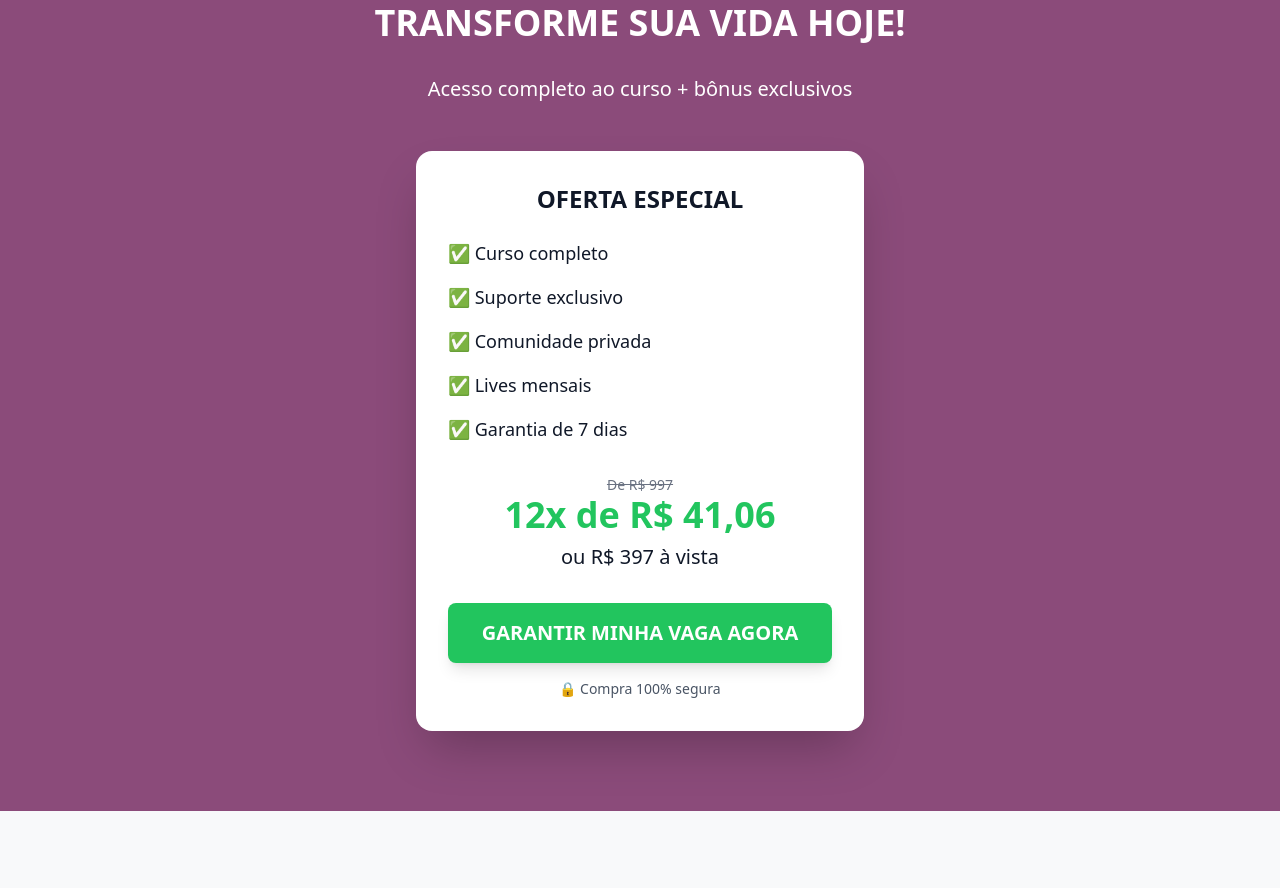
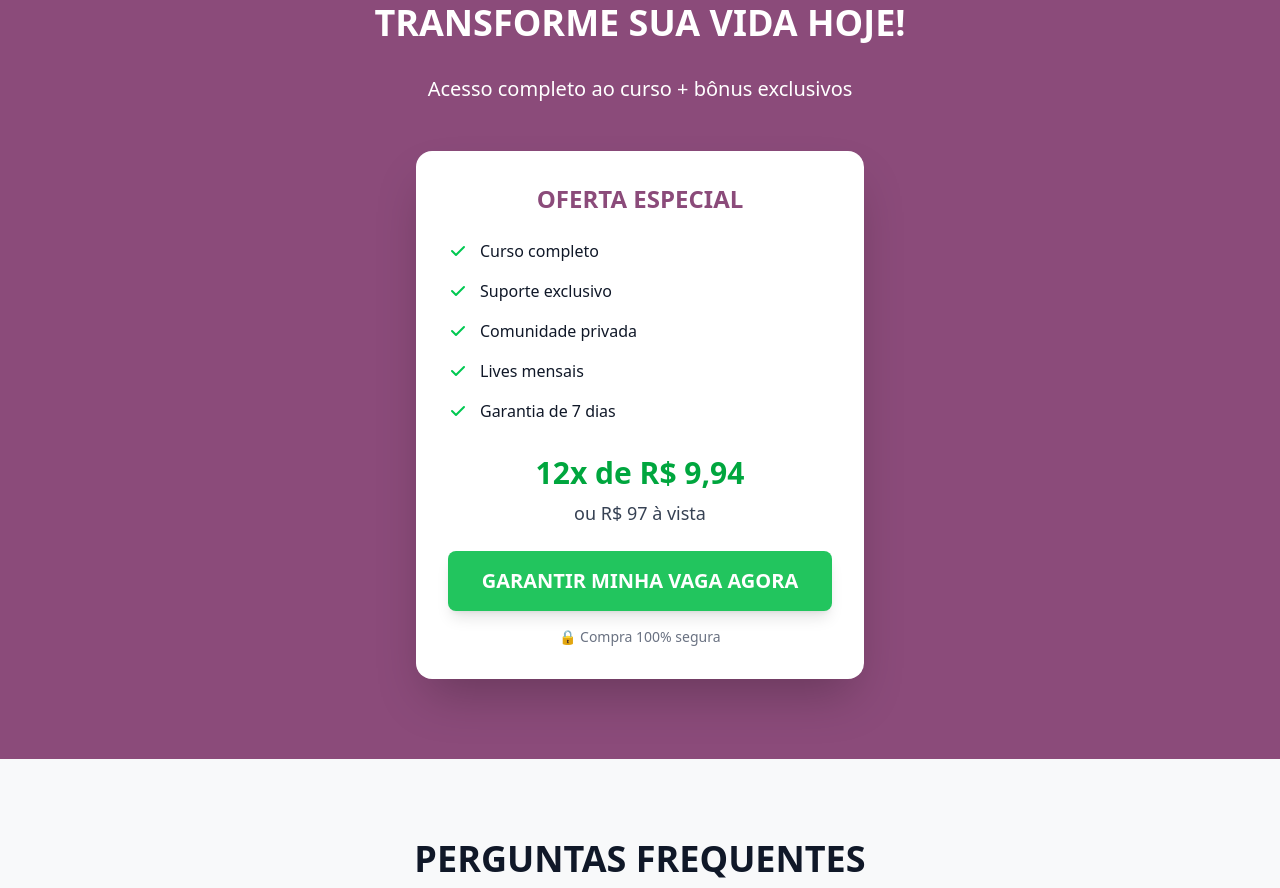
Before and after one commit to LuanCKRG/afiliado_sem_patrao, a website: page index.html in a window 1280 px wide. Shown: the part 7586-8474 px from the top of the page. Drawn offline with nearby package versions, Linux system fonts and the light colour scheme; files that its build step writes are made by us from their sources.

Commit message:
fixture(seção-oferta): improve layout and styling for better visibility

```diff
--- a/index.html
+++ b/index.html
@@ -588,30 +588,56 @@
     <!-- Seção Oferta -->
     <section class="py-20 bg-primary text-white">
         <div class="container mx-auto px-4 text-center">
-            <h2 class="text-4xl font-bold mb-8">TRANSFORME SUA VIDA HOJE!</h2>
-            <p class="text-xl mb-12">Acesso completo ao curso + bônus exclusivos</p>
+            <h2 class="text-4xl font-bold mb-8" data-aos="fade-up">TRANSFORME SUA VIDA HOJE!</h2>
+            <p class="text-xl mb-12" data-aos="fade-up" data-aos-delay="100">Acesso completo ao curso + bônus exclusivos</p>
 
-            <div class="bg-white text-gray-900 rounded-2xl p-8 max-w-md mx-auto shadow-2xl">
-                <h3 class="text-2xl font-bold mb-6">OFERTA ESPECIAL</h3>
-                <div class="space-y-4 mb-8 text-left">
-                    <p class="text-lg">✅ Curso completo</p>
-                    <p class="text-lg">✅ Suporte exclusivo</p>
-                    <p class="text-lg">✅ Comunidade privada</p>
-                    <p class="text-lg">✅ Lives mensais</p>
-                    <p class="text-lg">✅ Garantia de 7 dias</p>
+            <div class="max-w-md mx-auto bg-white text-gray-900 rounded-2xl shadow-2xl p-8" data-aos="zoom-in" data-aos-delay="200">
+                <h3 class="text-2xl font-bold mb-6 text-primary">OFERTA ESPECIAL</h3>
+
+                <div class="space-y-4 mb-8">
+                    <div class="flex items-center gap-3">
+                        <svg class="w-5 h-5 text-green-500" fill="currentColor" viewBox="0 0 20 20">
+                            <path d="M16.707 5.293a1 1 0 010 1.414l-8 8a1 1 0 01-1.414 0l-4-4a1 1 0 011.414-1.414L8 12.586l7.293-7.293a1 1 0 011.414 0z"/>
+                        </svg>
+                        <span>Curso completo</span>
+                    </div>
+                    <div class="flex items-center gap-3">
+                        <svg class="w-5 h-5 text-green-500" fill="currentColor" viewBox="0 0 20 20">
+                            <path d="M16.707 5.293a1 1 0 010 1.414l-8 8a1 1 0 01-1.414 0l-4-4a1 1 0 011.414-1.414L8 12.586l7.293-7.293a1 1 0 011.414 0z"/>
+                        </svg>
+                        <span>Suporte exclusivo</span>
+                    </div>
+                    <div class="flex items-center gap-3">
+                        <svg class="w-5 h-5 text-green-500" fill="currentColor" viewBox="0 0 20 20">
+                            <path d="M16.707 5.293a1 1 0 010 1.414l-8 8a1 1 0 01-1.414 0l-4-4a1 1 0 011.414-1.414L8 12.586l7.293-7.293a1 1 0 011.414 0z"/>
+                        </svg>
+                        <span>Comunidade privada</span>
+                    </div>
+                    <div class="flex items-center gap-3">
+                        <svg class="w-5 h-5 text-green-500" fill="currentColor" viewBox="0 0 20 20">
+                            <path d="M16.707 5.293a1 1 0 010 1.414l-8 8a1 1 0 01-1.414 0l-4-4a1 1 0 011.414-1.414L8 12.586l7.293-7.293a1 1 0 011.414 0z"/>
+                        </svg>
+                        <span>Lives mensais</span>
+                    </div>
+                    <div class="flex items-center gap-3">
+                        <svg class="w-5 h-5 text-green-500" fill="currentColor" viewBox="0 0 20 20">
+                            <path d="M16.707 5.293a1 1 0 010 1.414l-8 8a1 1 0 01-1.414 0l-4-4a1 1 0 011.414-1.414L8 12.586l7.293-7.293a1 1 0 011.414 0z"/>
+                        </svg>
+                        <span>Garantia de 7 dias</span>
+                    </div>
                 </div>
 
-                <div class="mb-8">
-                    <p class="text-sm text-gray-500 line-through">De R$ 997</p>
-                    <p class="text-4xl font-bold text-secondary mb-2">12x de R$ 41,06</p>
-                    <p class="text-xl">ou R$ 397 à vista</p>
+                <div class="mb-6">
+                    <!-- <p class="text-sm text-gray-500 line-through">De R$ 997</p> -->
+                    <p class="text-3xl font-bold text-green-600 mb-2">12x de R$ 9,94</p>
+                    <p class="text-lg text-gray-700">ou R$ 97 à vista</p>
                 </div>
 
-                <button class="bg-secondary hover:bg-green-600 text-white font-bold py-4 px-8 rounded-lg text-xl w-full transition-all duration-300 transform hover:scale-105 shadow-lg hover:shadow-xl">
+                <button class="w-full bg-secondary hover:bg-green-600 text-white font-bold py-4 px-8 rounded-lg text-xl transition-all duration-300 transform hover:scale-105 shadow-lg mb-4">
                     GARANTIR MINHA VAGA AGORA
                 </button>
 
-                <p class="text-sm text-gray-600 mt-4">🔒 Compra 100% segura</p>
+                <p class="text-sm text-gray-500">🔒 Compra 100% segura</p>
             </div>
         </div>
     </section>
```
